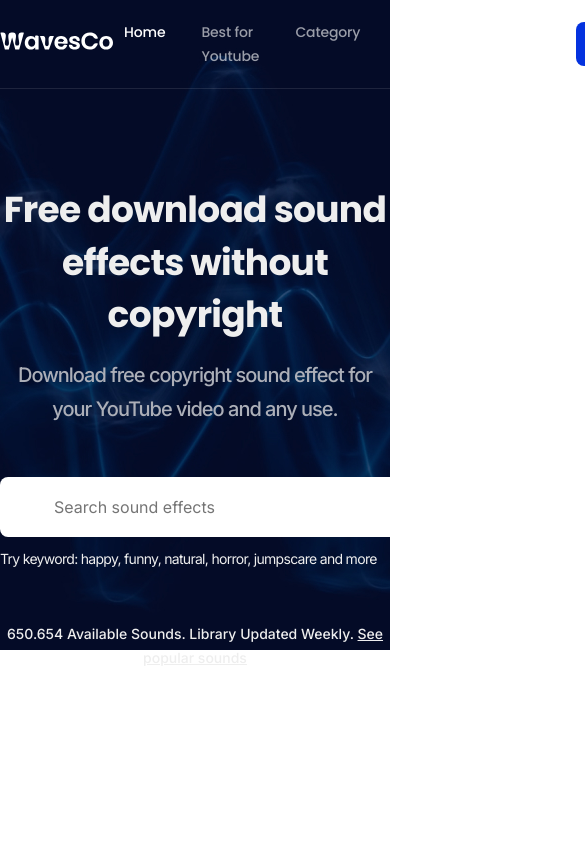
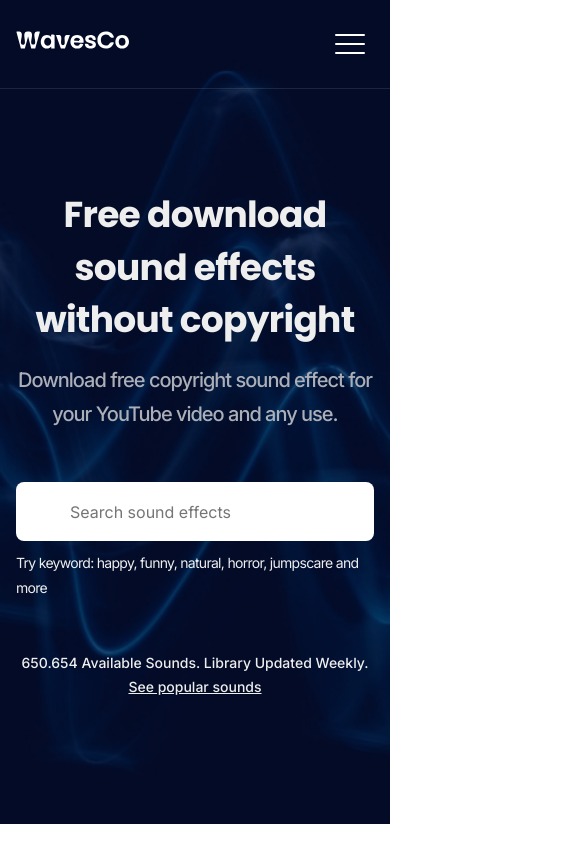
Before and after one commit to Vriitter/Landing-Pade-Sounds-effect-libraty-website, a plain HTML site: page index.html in a window 390 px wide. Shown: the top 862 px of the page, 585 px wide, since content can reach past the window. Drawn offline with Linux system fonts and the light colour scheme.

Commit message:
add header section adaptive

```diff
--- a/css/style.css
+++ b/css/style.css
@@ -28,9 +28,9 @@ input{
 }
 
 .container{
-   max-width: 1043px;
+   max-width: 1075px;
    margin: 0 auto;
-   /* padding: 0 16px; */
+   padding: 0 16px;
 }
 
 body{
@@ -47,8 +47,8 @@ body{
    background-repeat: no-repeat;
    background-position: center center;
    background-size: cover;
-   height: 650px;
-   margin-bottom: 60px;
+   min-height: 650px;
+   margin-bottom: 50px;
 }
 
 .header__inner{
@@ -60,7 +60,7 @@ body{
    display: flex;
    justify-content: space-between;
    align-items: center;
-   padding: 20px 0;
+   padding: 20px 16px;
 }
 
 .nav{
@@ -89,6 +89,22 @@ body{
    border-radius: 8px;
 }
 
+.menu__btn{
+   display: none;
+   width: 30px;
+   height: 20px;
+   margin: 14px 9px;
+   flex-direction: column;
+   justify-content: space-between;
+}
+
+.menu__btn span{
+   width: 30px;
+   height: 2px;
+   border-radius: 3px;
+   background-color: #fff;
+}
+
 .hero{
    text-align: center;
    color: #EEEEEE;
@@ -114,7 +130,7 @@ body{
 .hero__search{
    display: block;
    margin: 0 auto;
-   width: 600px;
+   width: 100%;
    padding: 16px 10px 15px 54px;
    border-radius: 8px;
    margin-bottom: 10px;
@@ -131,7 +147,7 @@ body{
 
 .hero__form{
    position: relative;
-   width: 600px;
+   max-width: 600px;
    margin: 0 auto;
    margin-bottom: 51px;
 }
@@ -152,6 +168,73 @@ body{
    font-weight: 400;
 }
 
+.hero__meta{
+   padding-bottom: 147px;
+}
+
 .hero__meta-link{
    text-decoration: underline;
 }
+
+
+
+
+
+@media (max-width: 768px){
+   .header{
+      margin-bottom: 40px;
+   }
+   .header__inner{
+      margin-bottom: 100px;
+   }
+   .nav{
+      display: none;
+   }
+   .menu__btn{
+      display: flex;
+   }
+   .header__inner .container{
+      margin-left: 60px;
+      margin-right: 60px;
+   }
+   .hero__meta{
+      padding-bottom: 125px;
+   }
+}
+
+@media (max-width: 480px){
+   .header__inner .container{
+      margin-left: 0px;
+      margin-right: 0px;
+   }
+}
+
+@media (max-width: 360px){
+   .header{
+      margin-bottom: 30px;
+   }
+   .header__inner{
+      margin-bottom: 56px;
+   }
+   .hero__title{
+      font-size: 20px;
+      font-weight: 600;
+      line-height: 150%;
+      letter-spacing: -0.4px;
+   }
+   .hero__desc{
+      font-size: 16px;
+      font-weight: 600;
+      line-height: 138%;
+   }
+   .hero__search{
+      padding: 7px 10px 8px 46px;
+   }
+   .search__icon::before{
+      top: 10px;
+      left: 15px;
+   }
+   .hero__meta{
+      padding-bottom: 99px;
+   }
+}
--- a/index.html
+++ b/index.html
@@ -41,6 +41,11 @@
           </ul>
           <a class="header__btn" href="#">Login</a>
         </nav>
+        <button class="menu__btn">
+          <span></span>
+          <span></span>
+          <span></span>
+        </button>
       </div>
     </div>
     <div class="container">
```
